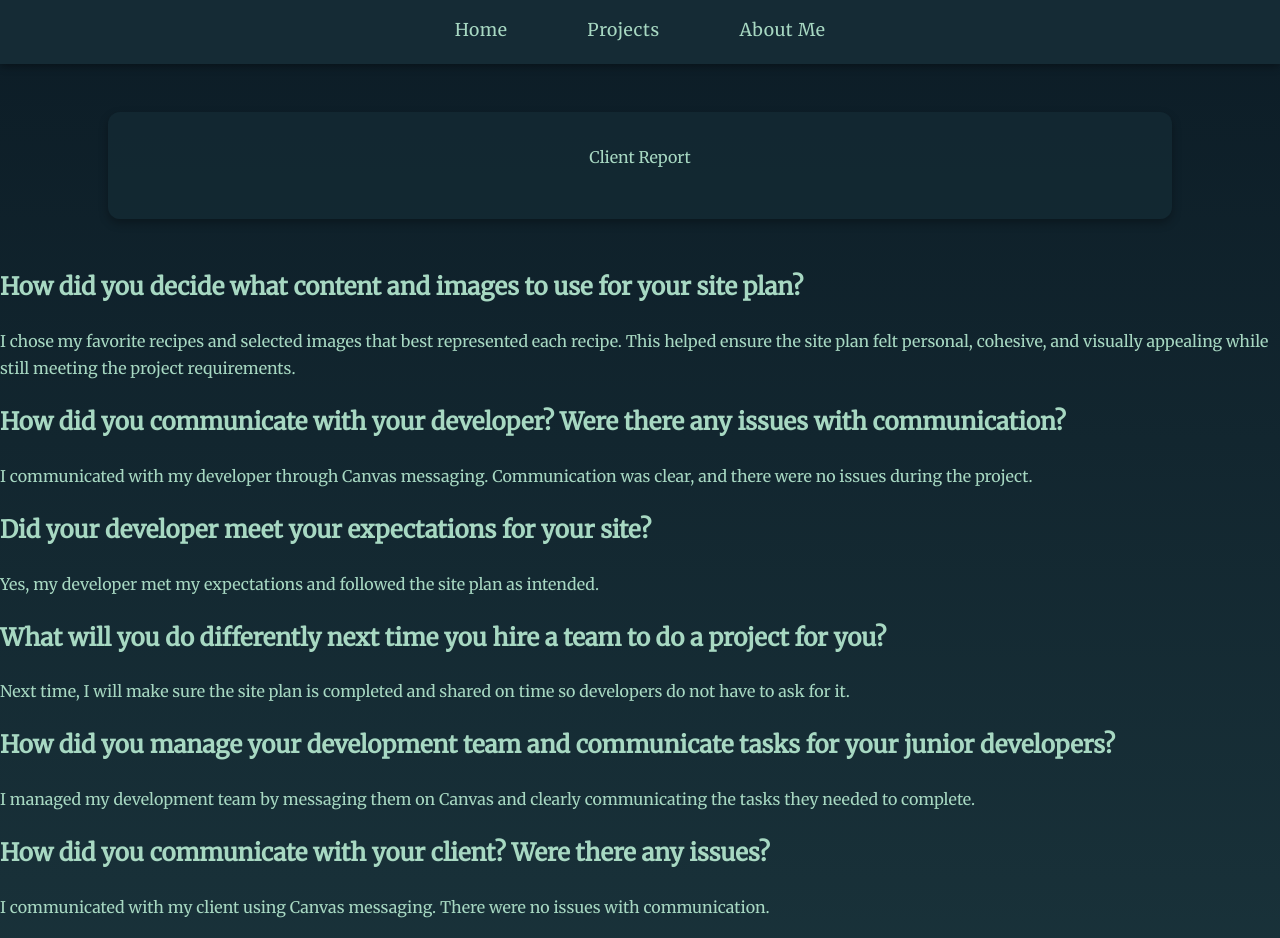
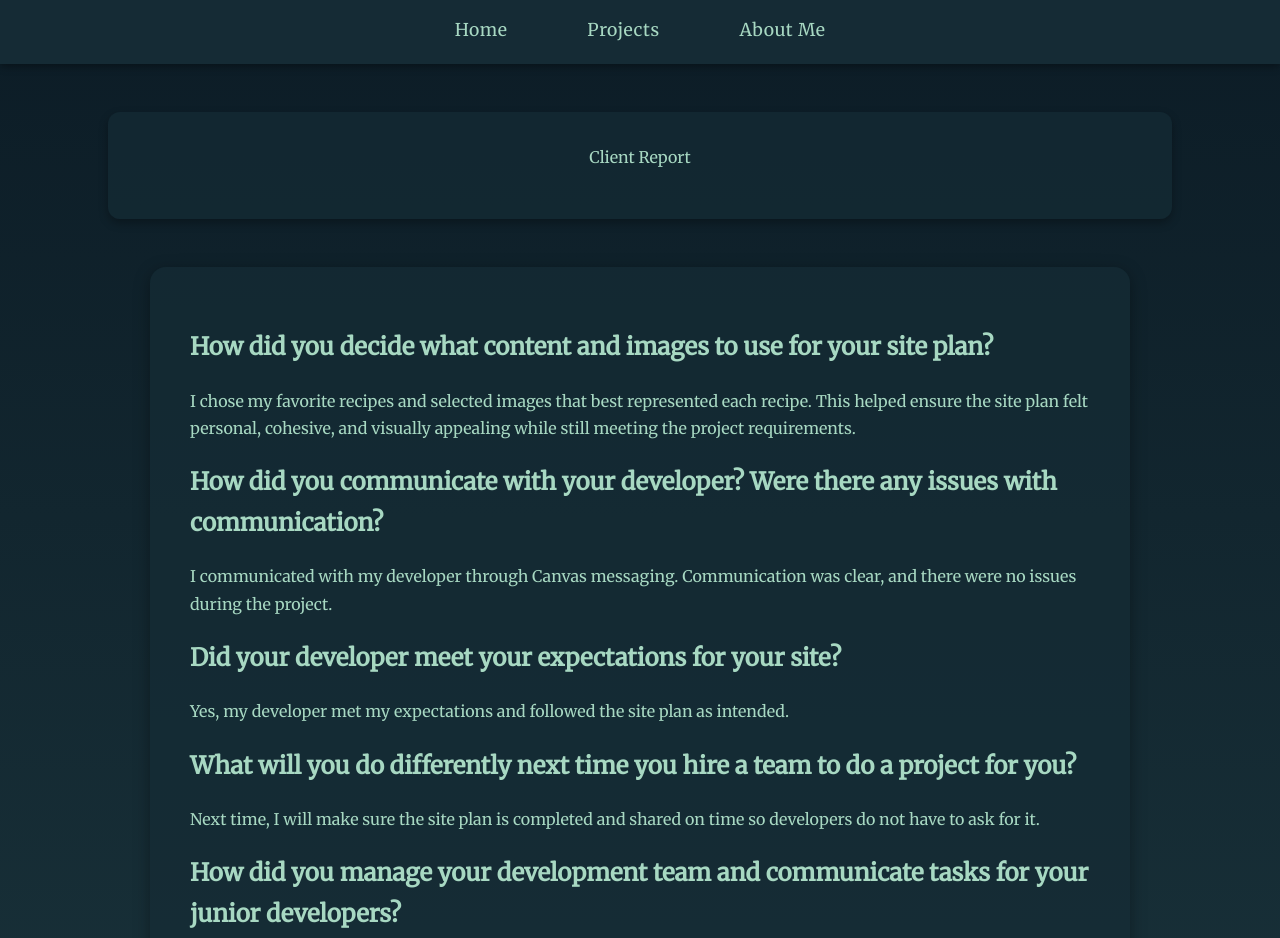
Before and after one commit to Joanna-Hanks/WDD130, a plain HTML site: page client_report.html in a window 1280 px wide. Shown: the top 938 px of the page. Drawn offline with Linux system fonts and the light colour scheme.

Commit message:
Add styles for client report page
Added styles for client report page layout.

```diff
--- a/style.css
+++ b/style.css
@@ -292,3 +292,13 @@ main h3 {
         gap: 1rem;
     }
 }
+
+/* CLIENT REPORT PAGE */
+body.client_report main {
+    max-width: 900px;
+    margin: 3rem auto;
+    padding: 2.5rem;
+    background-color: rgba(21, 43, 53, 0.75);
+    border-radius: 16px;
+    box-shadow: 0 4px 16px rgba(0, 0, 0, 0.35);
+}
```
